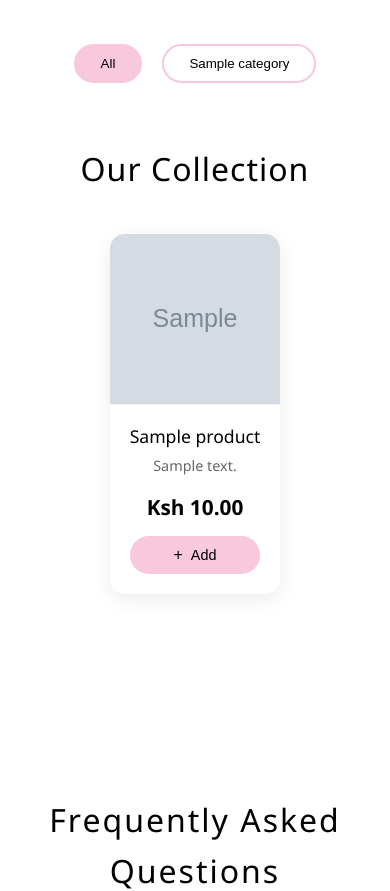
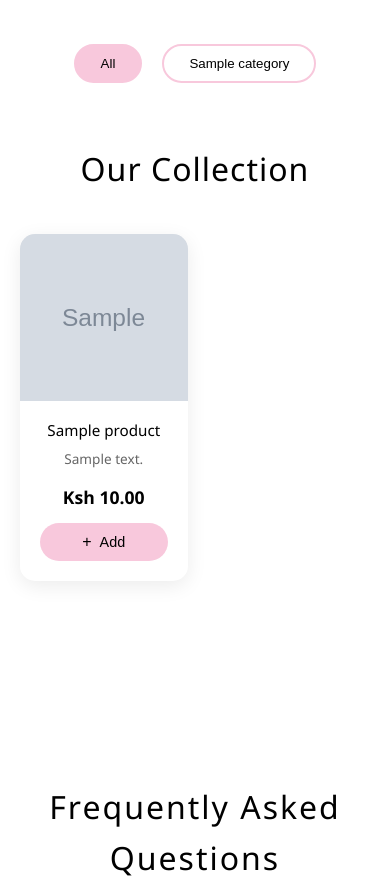
Before and after one commit to codewitheddy/faith, a Django app: template shop/templates/home.html in a window 390 px wide. Shown: the part 3590-4481 px from the top of the page. Run offline with Django 5.2, Linux system fonts and the light colour scheme; tables that the repository leaves empty hold one stand-in row (values such as "Sample post"); the template is opened without the code that fills it: values that come from a table or form of the project are taken from there, most other values are stand-ins (such as "Sample title", 1, 10 or a date in 2020); grey boxes marked "Sample" are stand-in pictures; data that the repository does not hold is empty.

Commit message:
Fix mobile product grid to show 2 products per row

```diff
--- a/shop/templates/home.html
+++ b/shop/templates/home.html
@@ -1919,13 +1919,24 @@
 
         @media (max-width: 480px) {
             .products-grid {
-                grid-template-columns: 2fr;
-                gap: 20px;
+                grid-template-columns: repeat(2, 1fr);
+                gap: 15px;
             }
 
             .product-card {
-                max-width: 400px;
-                margin: 0 auto;
+                font-size: 0.9rem;
+            }
+
+            .product-name {
+                font-size: 0.95rem;
+            }
+
+            .product-desc {
+                font-size: 0.85rem;
+            }
+
+            .product-price {
+                font-size: 1.1rem;
             }
         }
     </style>
```
